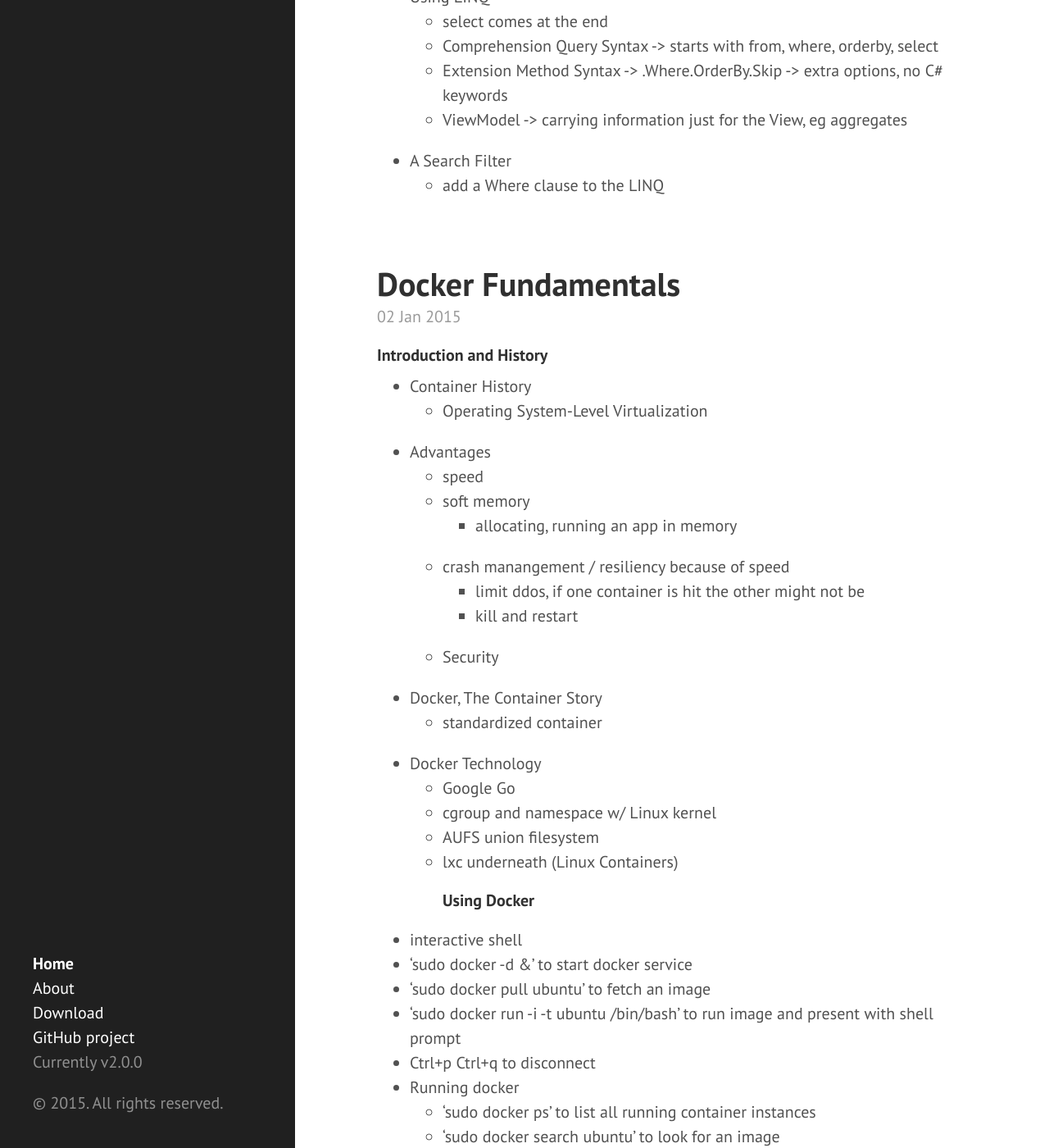
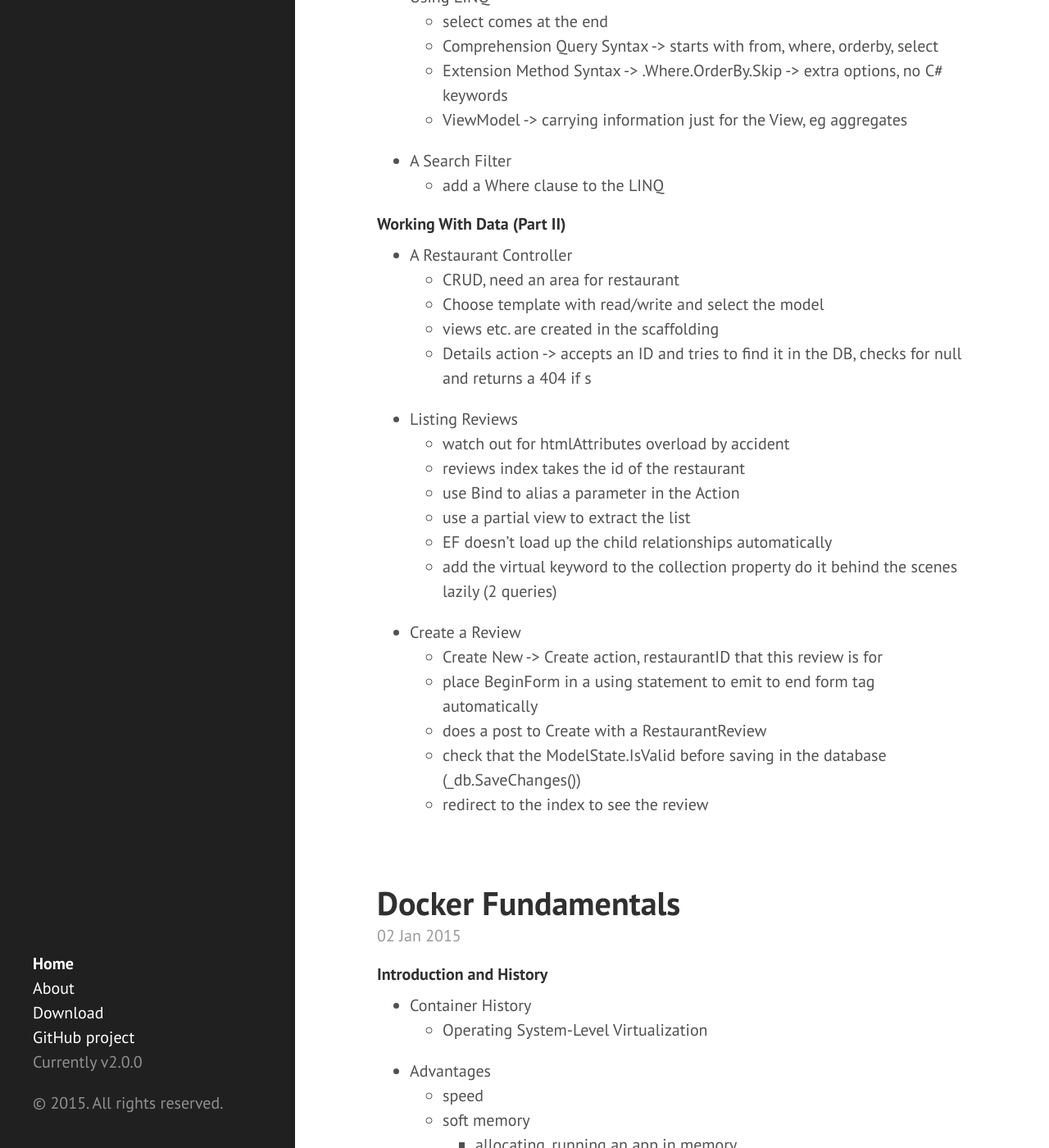
Before and after one commit to eneiand/eneiand.github.io, a Jekyll site: the page built from index.html, in a window 1280 px wide and 1400 px high, scrolled down 4089 px. Shown: the whole window at 82% size. Built offline with Jekyll 4.4.1, drawn with Linux system fonts in a browser that asks for light colours; Markdown is read by kramdown in place of the engine named in the settings; the list of posts is cut into pages by our own code.

Commit message:
Update 2015-01-06-building-apps-with-asp-mvc-4.md

```diff
--- a/_posts/2015-01-06-building-apps-with-asp-mvc-4.md
+++ b/_posts/2015-01-06-building-apps-with-asp-mvc-4.md
@@ -107,3 +107,24 @@
   * ViewModel -> carrying information just for the View, eg aggregates
 * A Search Filter
   * add a Where clause to the LINQ
+
+#### Working With Data (Part II)
+
+* A Restaurant Controller
+  *  CRUD, need an area for restaurant
+  *  Choose template with read/write and select the model
+  *  views etc. are created in the scaffolding
+  *  Details action -> accepts an ID and tries to find it in the DB, checks for null and returns a 404 if s
+* Listing Reviews
+  *  watch out for htmlAttributes overload by accident
+  *  reviews index takes the id of the restaurant
+  *  use Bind to alias a parameter in the Action
+  *  use a partial view to extract the list
+  *  EF doesn't load up the child relationships automatically
+  *  add the virtual keyword to the collection property do it behind the scenes lazily (2 queries)
+* Create a Review
+  *  Create New -> Create action, restaurantID that this review is for
+  *  place BeginForm in a using statement to emit to end form tag automatically
+  *  does a post to Create with a RestaurantReview
+  *  check that the ModelState.IsValid before saving in the database (_db.SaveChanges())
+  *  redirect to the index to see the review
```
